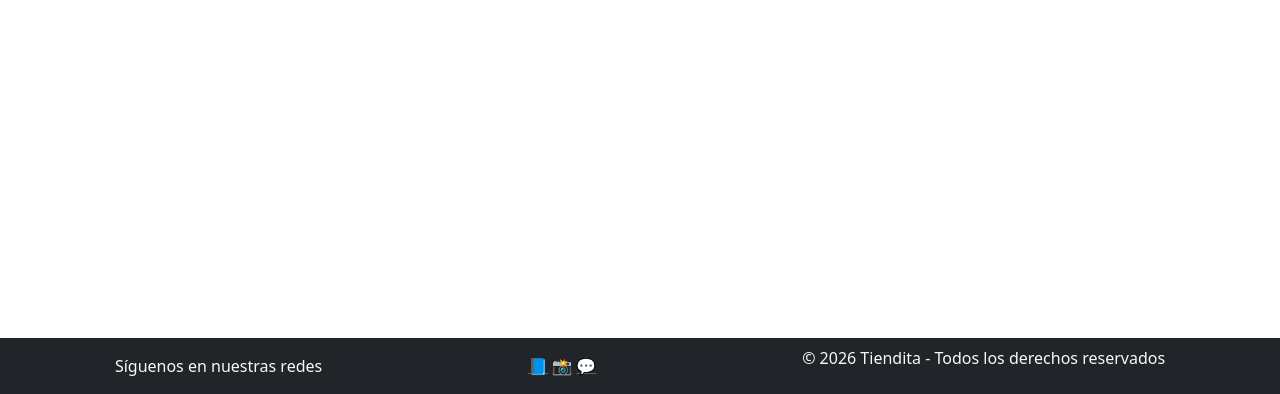
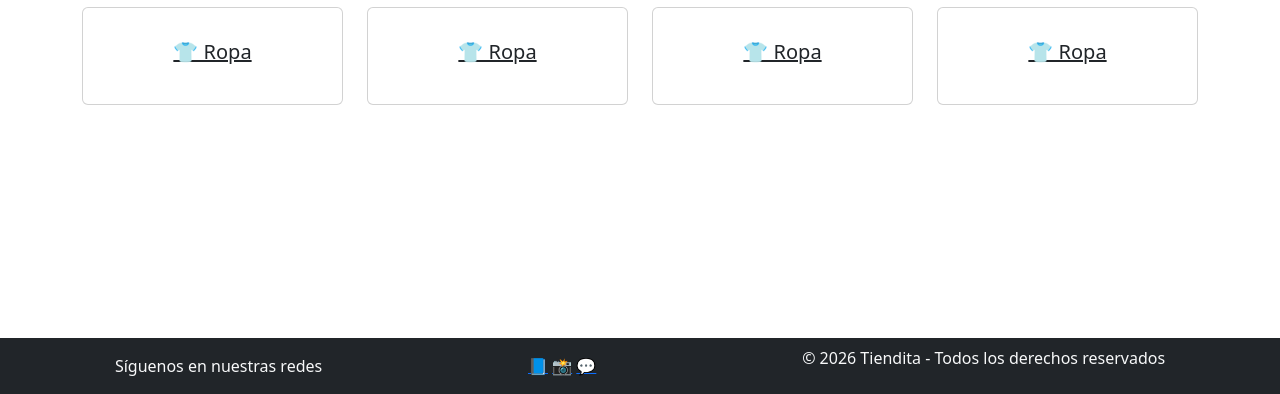
Before and after one commit to karen-daniela-dev/Hacakthon-LandingPage, a plain HTML site: page index.html in a window 1280 px wide. Shown: the part 406-800 px from the top of the page. Drawn offline with nearby package versions, Linux system fonts and the light colour scheme.

Commit message:
section 3

```diff
--- a/index.html
+++ b/index.html
@@ -1,5 +1,6 @@
 <!DOCTYPE html>
 <html lang="en">
+
 <head>
     <meta charset="UTF-8">
     <meta name="viewport" content="width=device-width, initial-scale=1.0">
@@ -122,6 +123,50 @@
             </div>
         </section>
 
+        <section class="tienda__categorias2">
+            <div class="container">
+
+                <h2 class="text-center mb-4">Explora nuestras categorías</h2>
+
+                <div class="row g-4">
+                    <!-- aquí van las categorías -->
+                    <div class="col-md-3">
+                        <a href="#" class="card text-center p-3 tienda__categoria-card">
+                            <div class="card-body">
+                                <h5 class="card-title">👕 Ropa</h5>
+                            </div>
+                        </a>
+                    </div>
+                    <div class="col-md-3">
+                        <a href="#" class="card text-center p-3 tienda__categoria-card">
+                            <div class="card-body">
+                                <h5 class="card-title">👕 Ropa</h5>
+                            </div>
+                        </a>
+                    </div>
+                    <div class="col-md-3">
+                        <a href="#" class="card text-center p-3 tienda__categoria-card">
+                            <div class="card-body">
+                                <h5 class="card-title">👕 Ropa</h5>
+                            </div>
+                        </a>
+                    </div>
+                    <div class="col-md-3">
+                        <a href="#" class="card text-center p-3 tienda__categoria-card">
+                            <div class="card-body">
+                                <h5 class="card-title">👕 Ropa</h5>
+                            </div>
+                        </a>
+                    </div>
+
+
+
+
+                </div>
+
+            </div>
+        </section>
+
 
 
     </main>
```
Lines whose indentation alone changed are shown as unchanged.
